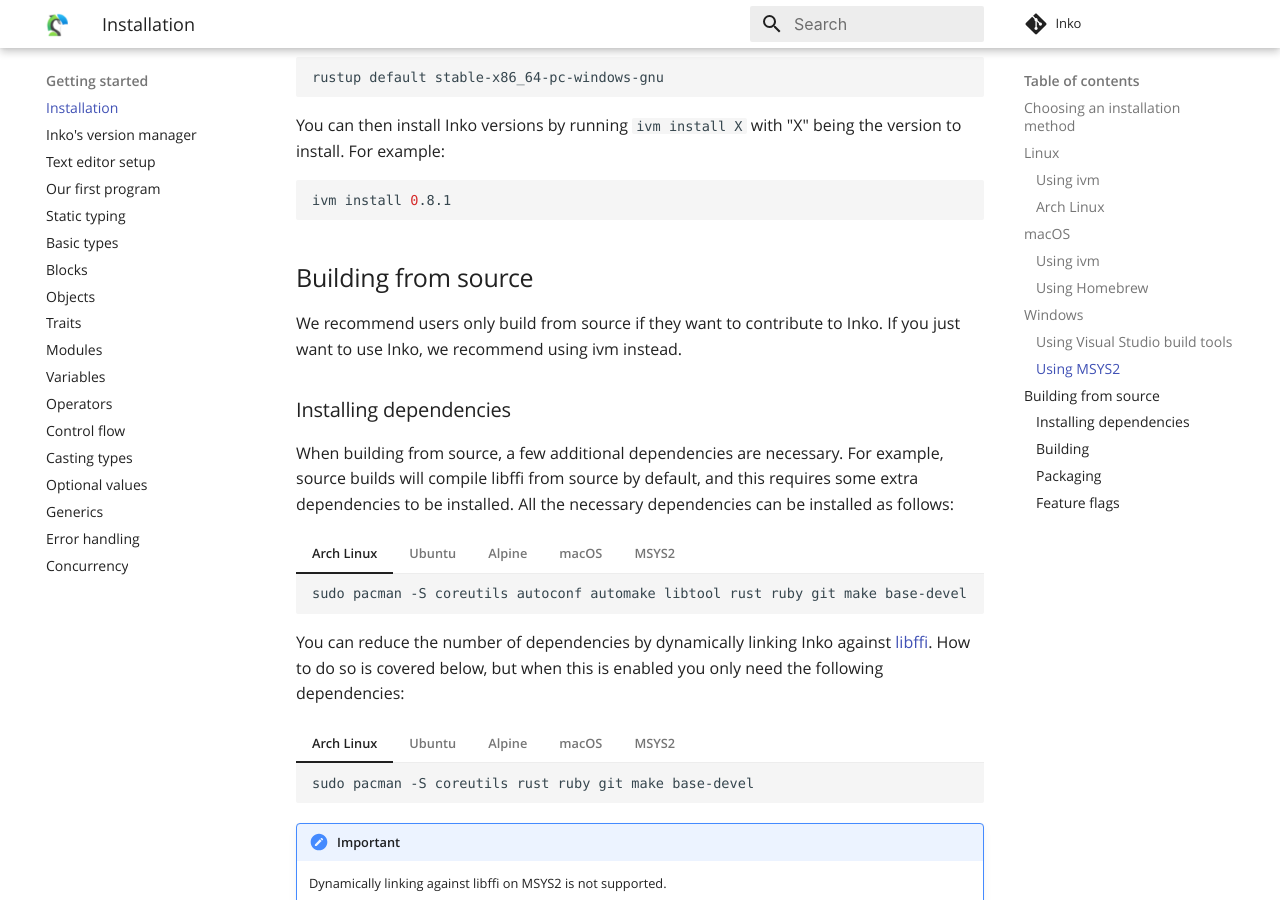
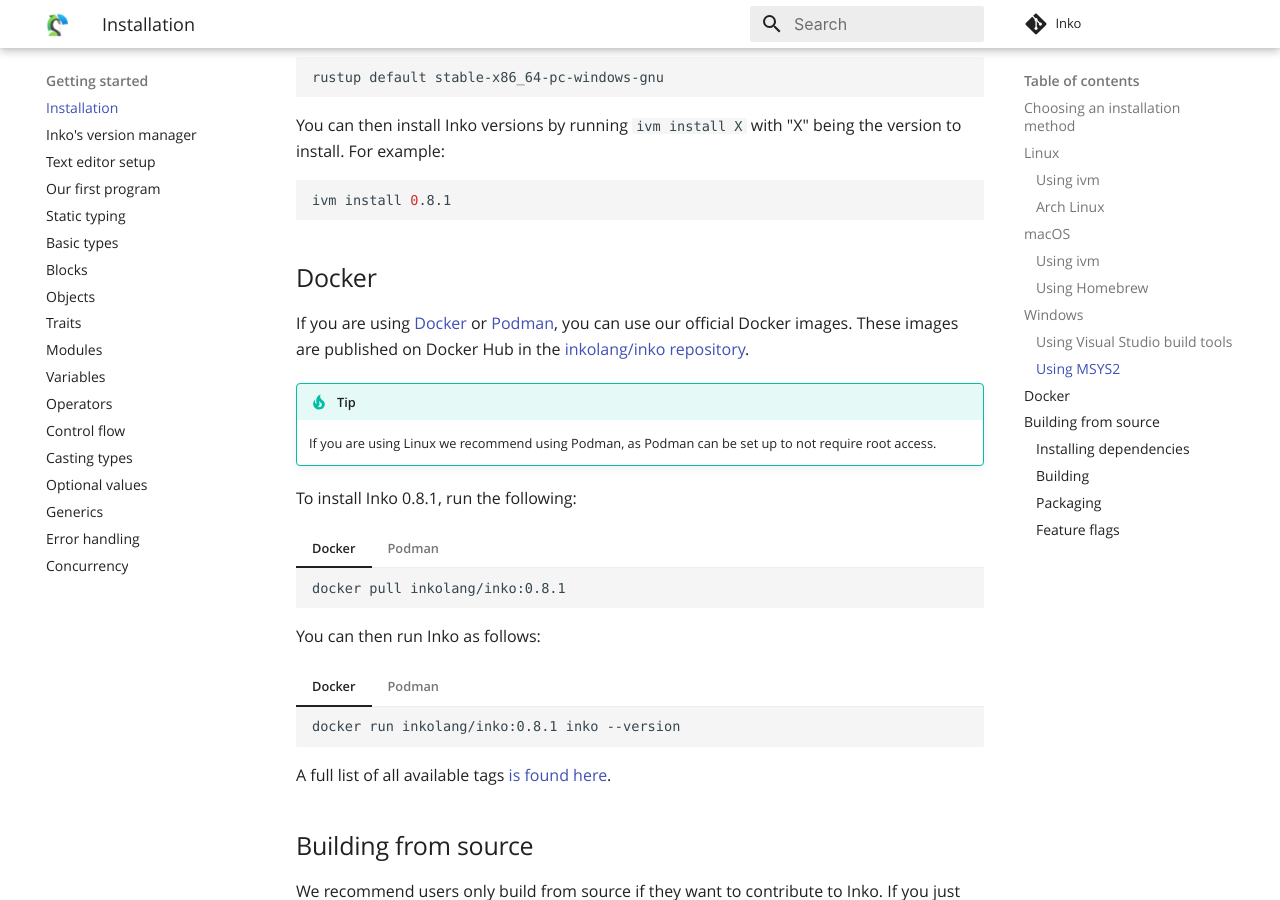
Before and after one commit to inko-lang/inko, an MkDocs documentation site: the page built from docs/source/getting-started/installation.md, in a window 1280 px wide and 900 px high, scrolled down 3111 px. Built offline with MkDocs 1.6.1 and Material for MkDocs 9.7.7, drawn with Linux system fonts in a browser that asks for light colours; comment, search, counter and statistics services are not loaded.

Commit message:
Add a Dockerfile
This Dockerfile builds Inko on Alpine. This allows users to try/use Inko
without having to install any dependencies other than Docker or Podman.
For now we only generate images for tags, but in the future we may also
produce one for the master branch.

````diff
--- a/docs/source/getting-started/installation.md
+++ b/docs/source/getting-started/installation.md
@@ -171,6 +171,42 @@
 ivm install 0.8.1
 ```
 
+## Docker
+
+If you are using [Docker](https://www.docker.com/) or
+[Podman](https://podman.io/), you can use our official Docker images. These
+images are published on Docker Hub in the [inkolang/inko
+repository](https://hub.docker.com/r/inkolang/inko).
+
+!!! tip
+    If you are using Linux we recommend using Podman, as Podman can be set up to
+    not require root access.
+
+To install Inko 0.8.1, run the following:
+
+=== "Docker"
+    ```bash
+    docker pull inkolang/inko:0.8.1
+    ```
+=== "Podman"
+    ```bash
+    podman pull inkolang/inko:0.8.1
+    ```
+
+You can then run Inko as follows:
+
+=== "Docker"
+    ```bash
+    docker run inkolang/inko:0.8.1 inko --version
+    ```
+=== "Podman"
+    ```bash
+    podman run inkolang/inko:0.8.1 inko --version
+    ```
+
+A full list of all available tags [is found
+here](https://hub.docker.com/r/inkolang/inko/tags).
+
 ## Building from source
 
 We recommend users only build from source if they want to contribute to Inko. If
````
Also changed, not shown: 3 other files.
